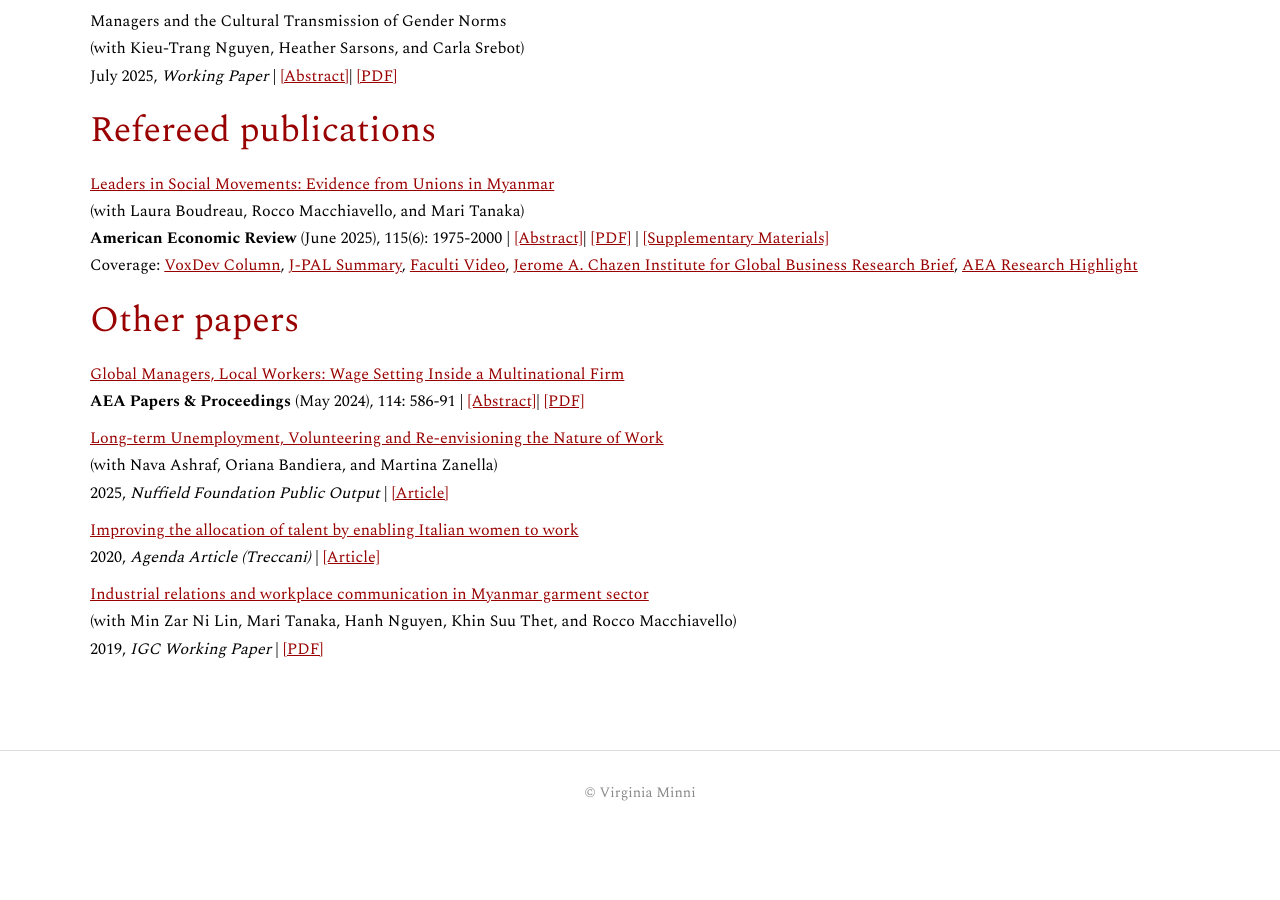
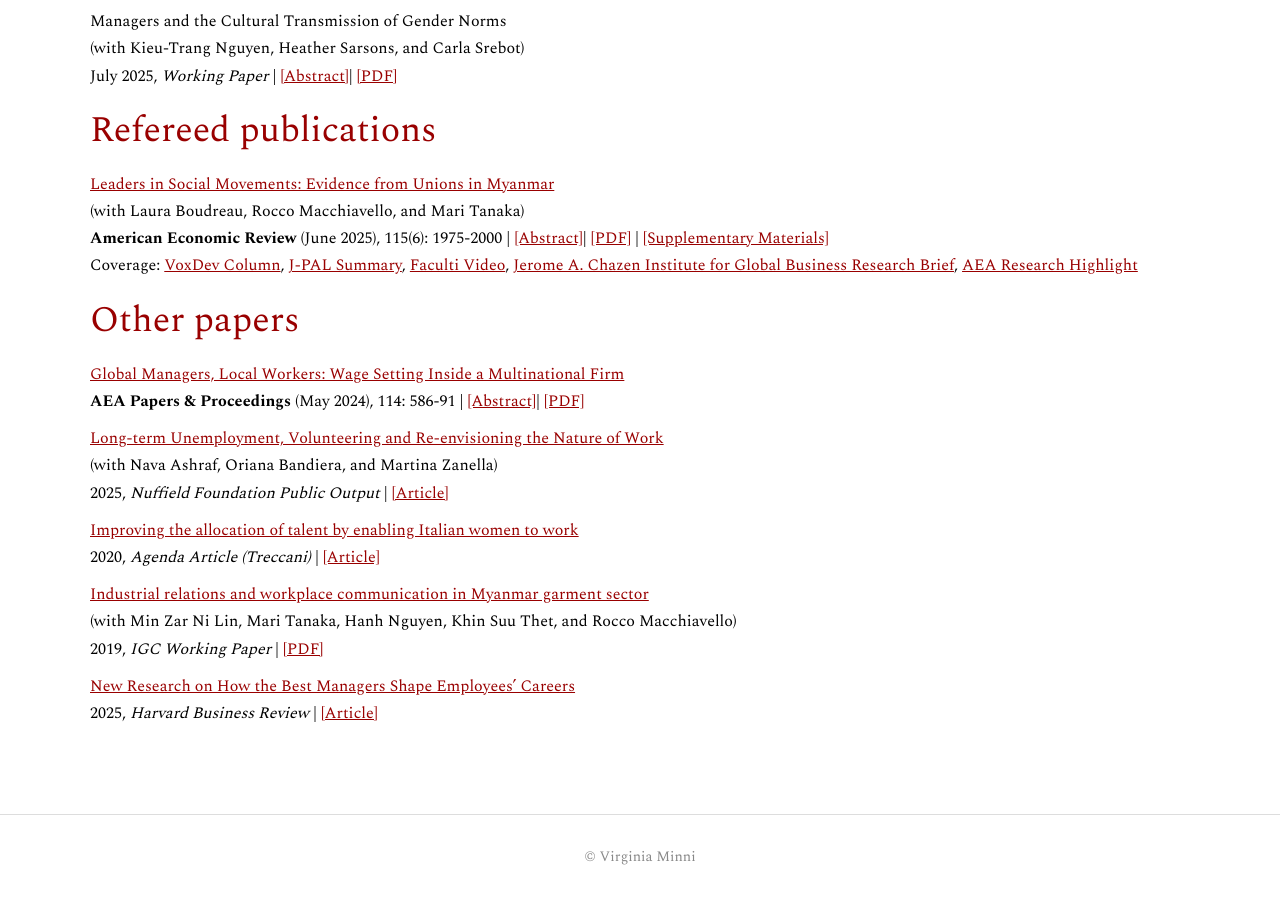
Before and after one commit to virginiaminni/virginiaminni.github.io, a Jekyll site: the page built from research.md, in a window 1280 px wide and 900 px high, scrolled down 725 px. Built offline with Jekyll 4.4.1, drawn with Linux system fonts in a browser that asks for light colours; before the commit the page ends 1560 px from its top, so only the background shows below that.

Commit message:
Update research.md

```diff
--- a/research.md
+++ b/research.md
@@ -75,6 +75,10 @@ Coverage:  <a href="https://voxdev.org/topic/institutions-political-economy/who-
 2019, *IGC Working Paper* | <a href="/assets/files/Tanaka-et-al-2019-Working-paper.pdf" target="_blank" rel="noopener noreferrer">[PDF]
 
 
+<a href="https://hbr.org/2025/10/new-research-on-how-the-best-managers-shape-employees-careers" target="_blank" rel="noopener noreferrer"> New Research on How the Best Managers Shape Employees’ Careers </a> <br>
+2025, *Harvard Business Review*  | <a href="https://hbr.org/2025/10/new-research-on-how-the-best-managers-shape-employees-careers" target="_blank" rel="noopener noreferrer"> [Article]
+
+
 <br>
 
 <!-- ## Selected work in progress -->
```
